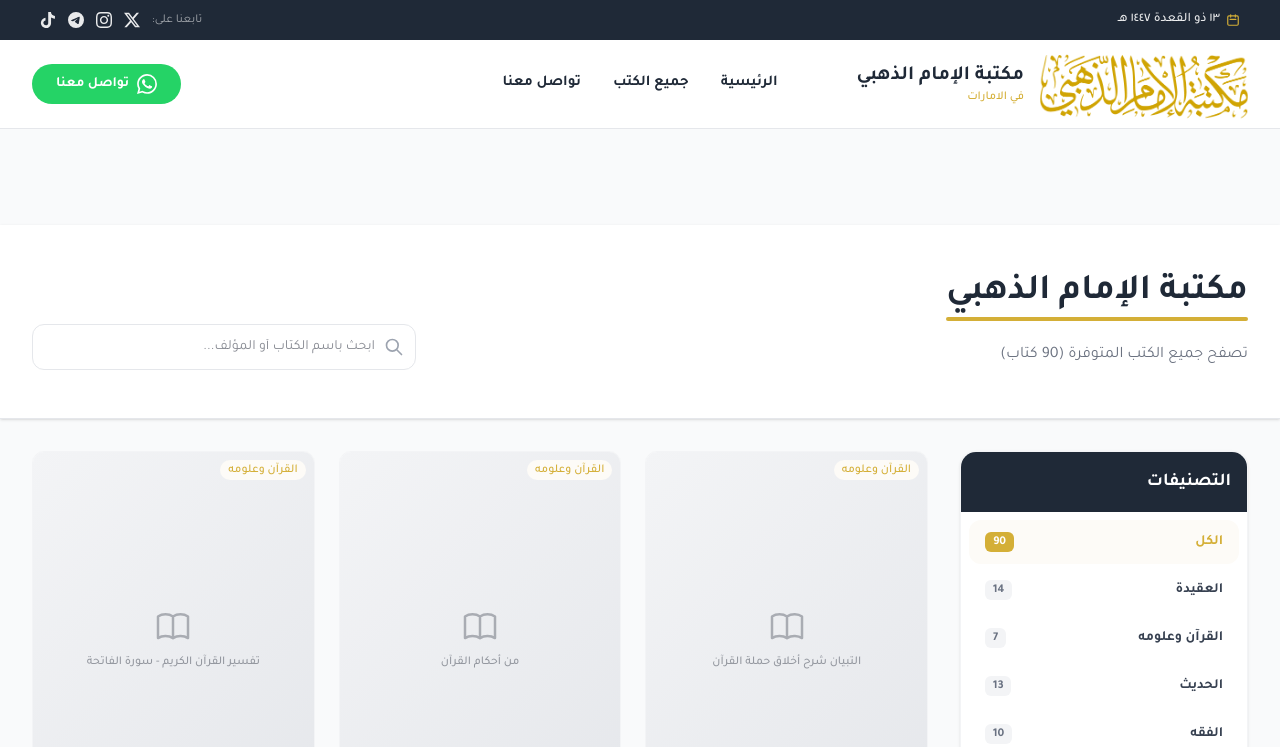
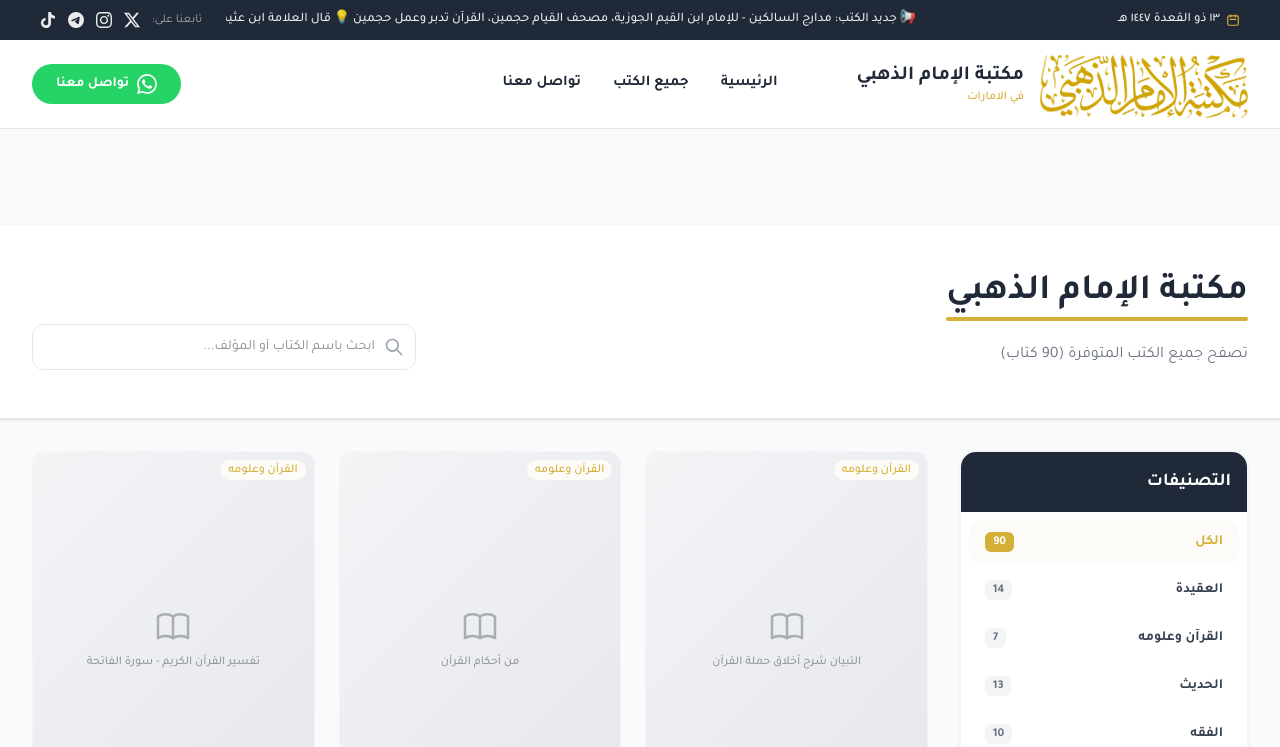
Before and after one commit to IbrahimShaikhli/imam-addhabi-boosktore, a Next.js app: page /books in a window 1280 px wide. Shown: the top 747 px of the page. Built offline with nearby package versions, Linux system fonts and the light colour scheme.

Commit message:
feat: initialize global CSS with design system variables and custom utility animations

```diff
--- a/app/globals.css
+++ b/app/globals.css
@@ -144,13 +144,10 @@ body {
   display: flex;
   white-space: nowrap;
   min-width: 100%;
-  animation: scroll-rtl 50s linear infinite;
+  animation: scroll-rtl 15s linear infinite;
+
 }
 
-/* Second copy starts immediately after the first — no gap */
-.marquee-content:nth-child(2) {
-  animation-delay: -25s;
-}
 
 .marquee-container:hover .marquee-content {
   animation-play-state: paused;
```
